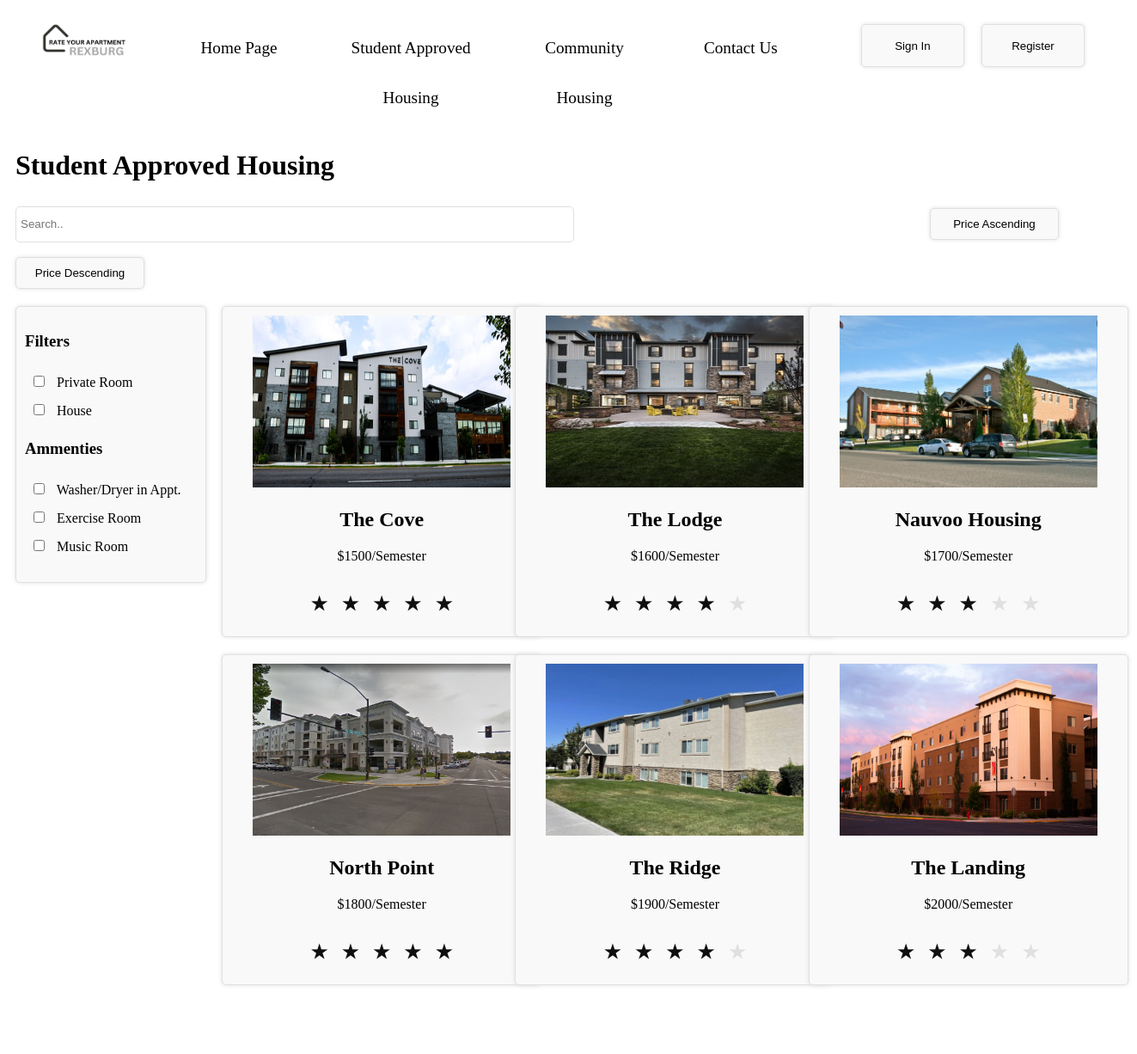
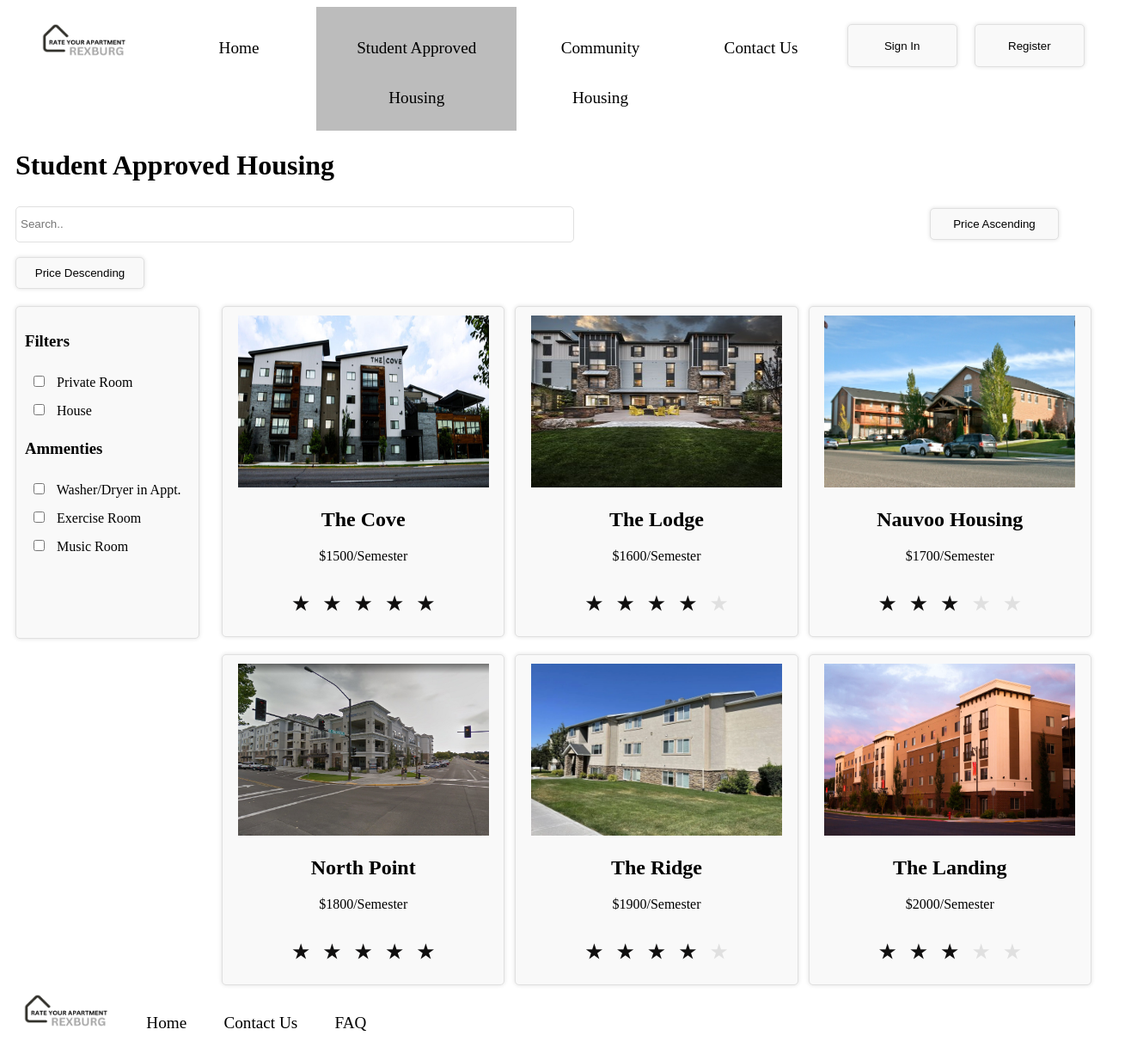
Before and after one commit to Elchamos64/rateYourApartmentv1, a plain HTML site: page studentApproved.html in a window 1280 px wide. Shown: the whole page at 86% size, 1323 px wide, since content can reach past the window. Before the commit the page ends 1164 px from the top, so only its background shows below. Drawn offline with Linux system fonts and the light colour scheme.

Commit message:
started footer and adjusted sizes to different screens

```diff
--- a/scripts/tabs.js
+++ /dev/null
@@ -1,10 +0,0 @@
-const currentPath = window.location.pathname;
-const navLinks = document.querySelectorAll('.nav-link');
-
-
-navLinks.forEach(link => {
-  if (link.href.endsWith(currentPath))
- {
-    link.classList.add('-active');
-  }
-});
--- a/studentApproved.html
+++ b/studentApproved.html
@@ -4,15 +4,14 @@
     <meta charset="UTF-8">
     <meta name="viewport" content="width=device-width, initial-scale=1.0">
     <title>Student Approved Housing</title>
-    <script src="scripts/tabs.js"></script>
     <link rel="stylesheet" href="styles/styles.css">
 </head>
 <nav>
-    <a href="index.html" class="nav-link"><img src="images/Rate Your Apartment Rexburg,ID.png" alt="logo"style="width:100px;height:40px;"></a>
-    <a href="index.html" class="nav-link">Home Page</a>
-    <a href="studentApproved.html" class="nav-link">Student Approved Housing</a>
-    <a href="community.html" class="nav-link">Community Housing</a>
-    <a href="contactUs.html" class="nav-link">Contact Us</a>
+    <a href="index.html"><img src="images/Rate Your Apartment Rexburg,ID.png" alt="logo"style="width:100px;height:40px;"></a>
+    <a href="index.html">Home</a>
+    <a href="studentApproved.html" class="active">Student Approved Housing</a>
+    <a href="community.html">Community Housing</a>
+    <a href="contactUs.html">Contact Us</a>
     <button class="loginButton" id="signIn">Sign In</button>
     <button class="loginButton" id="register">Register</button>
 </nav>
@@ -112,4 +111,12 @@
         </div></a>
     </div>
 </body>
+<footer>
+    <div class="footer">
+        <a href="index.html"><img src="images/Rate Your Apartment Rexburg,ID.png" alt="logo"style="width:100px;height:40px;"></a>
+        <a href="index.html">Home</a>
+        <a href="contactUs.html">Contact Us</a>
+        <a href="FAQ.html">FAQ</a>
+    </div>
+</footer>
 </html>
--- a/styles/styles.css
+++ b/styles/styles.css
@@ -5,7 +5,7 @@
     --nav-hover-background-color: #ffffff;
 }
 
-nav {
+nav,footer {
     background-color: var(--nav-background-color);
     line-height: 3em;
     text-align: center;
@@ -13,16 +13,23 @@ nav {
     list-style-type: none;
     display: flex;
 }
-nav a {
+nav a{
     padding:1em;
     min-width: 120px;
     text-decoration: none;
     padding-left: 30px;
     padding-right: 30px;
     padding-bottom:10px;
+}
 
+footer a{
+    padding:1em;
+    min-width: 120px;
+    text-decoration: none;
+    padding-bottom:10px;
 }
-nav a:link, nav a:visited {
+
+nav a:link, nav a:visited, footer a:link, footer a:visited {
     color: var(--nav-link-color);
 }
 /* nav a:hover {
@@ -30,11 +37,11 @@ nav a:link, nav a:visited {
     background-color: var(--nav-hover-background-color);
 } */
 
-.nav-link-active{
+.active{
     background-color: #bcbcbc;
 }
 
-  .loginButton{
+.loginButton{
     background-color: #f9f9f9;
     margin: 10px;
     margin-top:20px;
@@ -48,9 +55,7 @@ nav a:link, nav a:visited {
     display: inline-block;
   }
 
-  #signIn{
-    margin-left: 50px;
-  }
+
 
 .productbox{
     background-color: #f9f9f9;
@@ -61,10 +66,10 @@ nav a:link, nav a:visited {
     box-shadow: 0 0 5px #e0e0e0;
     text-align: center;
     color:black;
-    width: 350px;
+    width: 90%;
     display: inline-block;
     img{
-        width: 300px;
+        width: 95%;
         height:200px;
     }
 }
@@ -102,7 +107,7 @@ nav a:link, nav a:visited {
 .student_approved_header{
     grid-column: 1/5;
     grid-row: 1;
-    width: 1000px;
+    width: 100%;
     height: 100;
     display: inline-block;
     margin-left: 10px;
@@ -141,8 +146,8 @@ nav a:link, nav a:visited {
     border: 1px solid #e0e0e0;
     border-radius: 5px;
     box-shadow: 0 0 5px #e0e0e0;
-    width: 200px;
-    height:300px;
+    width: 80%;
+    height:45%;
     display: inline-block;
     grid-column: 1;
     grid-row: 3/span 2;
```
Also changed, not shown: community.html (+1 -2 lines), index.html (+1 -2 lines).
